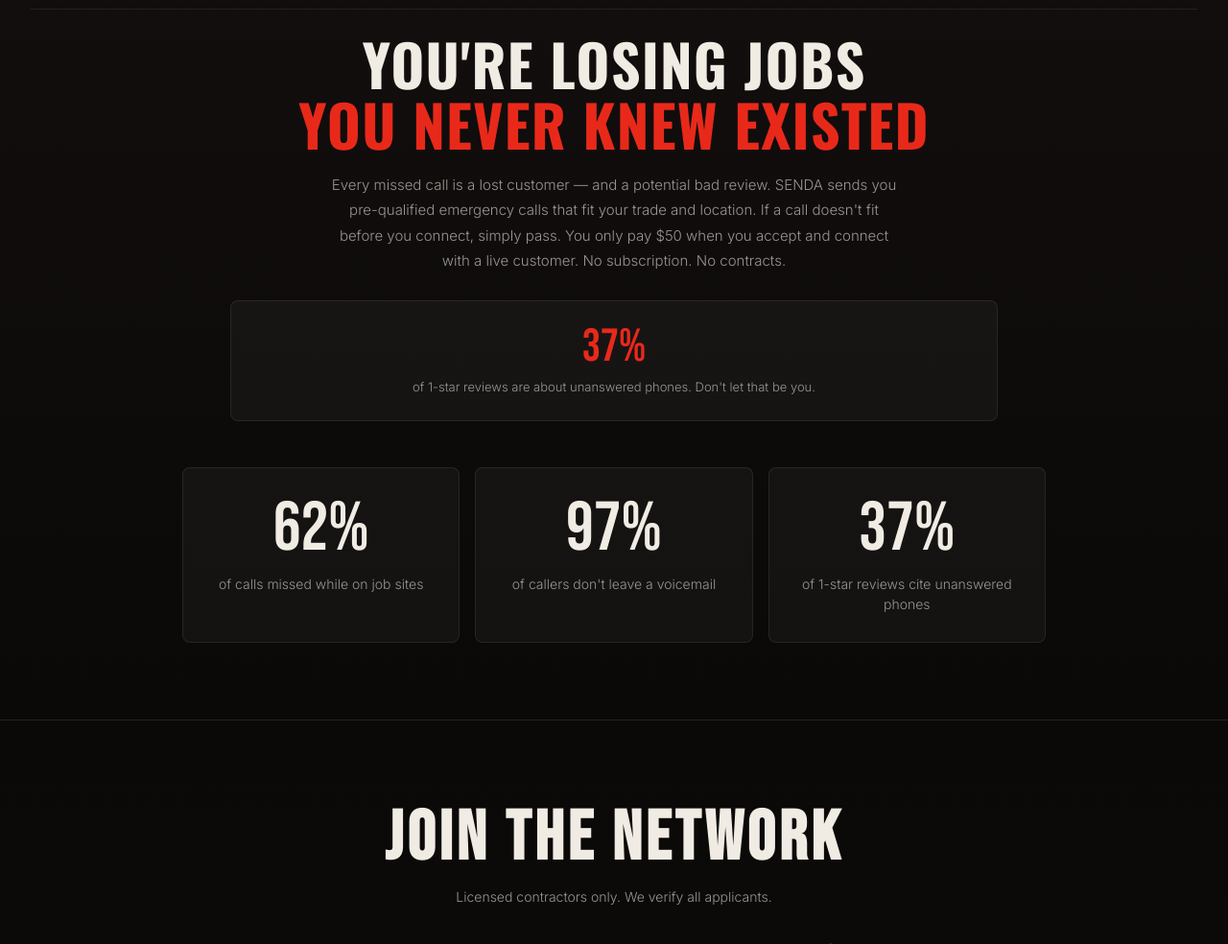
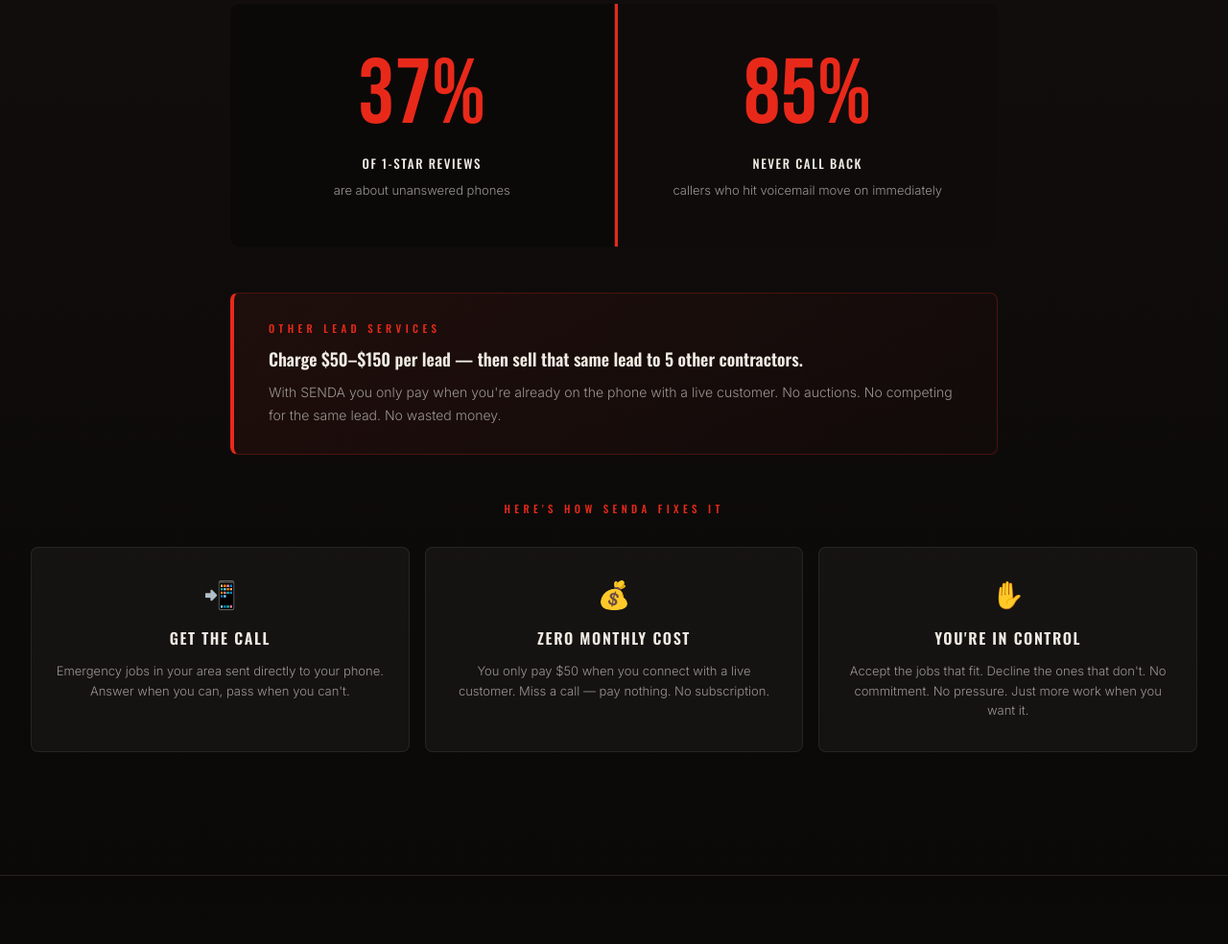
Before and after one commit to DaDaveWave/Senda, a plain HTML site: page index.html in a window 1280 px wide. Shown: the part 3600-4584 px from the top of the page at 96% size. Drawn offline with nearby package versions, Linux system fonts and the light colour scheme.

Commit message:
Add files via upload
4/28/2026 version

```diff
--- a/index.html
+++ b/index.html
@@ -778,8 +778,8 @@
       <div class="hw-stat-l">homeowners can't find help during emergencies</div>
     </div>
     <div class="hw-stat">
-      <div class="hw-stat-n">$0</div>
-      <div class="hw-stat-l">cost for homeowners</div>
+      <div class="hw-stat-n" style="color:var(--red-bright);">$0</div>
+      <div class="hw-stat-l" style="color:var(--white);font-size:14px;font-weight:500;">To use SENDA.<br><span style="color:var(--muted);font-weight:400;font-size:12px;">No fee to connect.</span></div>
     </div>
   </div>
 </section>
@@ -787,7 +787,7 @@
 <!-- HOW IT WORKS -->
 <section class="hiw-section">
   <h2 class="section-title">HOW IT WORKS</h2>
-  <div class="hiw-grid">
+  <div style="display:grid;grid-template-columns:repeat(3,1fr);gap:32px;">
     <div class="hiw-step reveal reveal-delay-1">
       <div class="hiw-num">01</div>
       <div class="hiw-icon">📞</div>
@@ -802,12 +802,6 @@
     </div>
     <div class="hiw-step reveal reveal-delay-3">
       <div class="hiw-num">03</div>
-      <div class="hiw-icon">🏆</div>
-      <div class="hiw-title">First to Answer Wins</div>
-      <div class="hiw-desc">The first available contractor accepts and gets connected to you live.</div>
-    </div>
-    <div class="hiw-step reveal reveal-delay-4">
-      <div class="hiw-num">04</div>
       <div class="hiw-icon">✅</div>
       <div class="hiw-title">You're Connected</div>
       <div class="hiw-desc">Help is on the way. Under 60 seconds, start to finish.</div>
@@ -820,41 +814,66 @@
   <div class="rb-item"><div class="rb-n">&lt;60S</div><div class="rb-l">Connect Time</div></div>
   <div class="rb-item"><div class="rb-n">3</div><div class="rb-l">Trades</div></div>
   <div class="rb-item"><div class="rb-n">24/7</div><div class="rb-l">Always On</div></div>
-  <div class="rb-item"><div class="rb-n">$0</div><div class="rb-l">To Homeowners</div></div>
+  <div class="rb-item"><div class="rb-n">$0</div><div class="rb-l">To Use</div></div>
 </div>
 
 <!-- CONTRACTOR -->
 <section class="cp-section" id="contractors">
-  <!-- FOR CONTRACTORS header -->
+
+  <!-- Header -->
   <div style="text-align:center;margin-bottom:24px;padding-bottom:24px;border-bottom:1px solid var(--border);">
     <p style="font-family:'Bebas Neue',sans-serif;font-size:clamp(28px,5vw,52px);letter-spacing:0.08em;color:var(--white);">For <span style="color:var(--red-bright);">Contractors</span></p>
   </div>
 
+  <!-- Headline -->
   <h2 class="cp-headline">
     <span class="white">YOU'RE LOSING JOBS</span><br>
     <span class="red">YOU NEVER KNEW EXISTED</span>
   </h2>
-  <p class="cp-desc">
-    Every missed call is a lost customer — and a potential bad review. SENDA sends you pre-qualified emergency calls that fit your trade and location. If a call doesn't fit before you connect, simply pass. You only pay $50 when you accept and connect with a live customer. No subscription. No contracts.
-  </p>
-  <div class="cp-callout">
-    <div class="cp-callout-num">37%</div>
-    <p class="cp-callout-text">of 1-star reviews are about unanswered phones. Don't let that be you.</p>
-  </div>
-  <div class="cp-stats">
-    <div class="cp-stat reveal reveal-delay-1">
-      <div class="cp-stat-n">62%</div>
-      <div class="cp-stat-l">of calls missed while on job sites</div>
+
+  <!-- Problem — two stat blocks side by side -->
+  <div style="display:grid;grid-template-columns:1fr 1fr;gap:1px;background:var(--border);max-width:800px;margin:40px auto 48px;border-radius:8px;overflow:hidden;">
+    <div style="background:#0a0908;padding:48px 40px;text-align:center;">
+      <div style="font-family:'Bebas Neue',sans-serif;font-size:96px;color:var(--red-bright);line-height:1;margin-bottom:12px;">37%</div>
+      <div style="font-family:'Oswald',sans-serif;font-size:13px;font-weight:500;letter-spacing:0.12em;text-transform:uppercase;color:var(--white);margin-bottom:8px;">Of 1-Star Reviews</div>
+      <div style="font-size:13px;color:var(--muted);line-height:1.6;">are about unanswered phones</div>
     </div>
-    <div class="cp-stat reveal reveal-delay-2">
-      <div class="cp-stat-n">97%</div>
-      <div class="cp-stat-l">of callers don't leave a voicemail</div>
-    </div>
-    <div class="cp-stat reveal reveal-delay-3">
-      <div class="cp-stat-n">37%</div>
-      <div class="cp-stat-l">of 1-star reviews cite unanswered phones</div>
+    <div style="background:#0f0b0a;padding:48px 40px;text-align:center;border-left:3px solid var(--red-bright);">
+      <div style="font-family:'Bebas Neue',sans-serif;font-size:96px;color:var(--red-bright);line-height:1;margin-bottom:12px;">85%</div>
+      <div style="font-family:'Oswald',sans-serif;font-size:13px;font-weight:500;letter-spacing:0.12em;text-transform:uppercase;color:var(--white);margin-bottom:8px;">Never Call Back</div>
+      <div style="font-size:13px;color:var(--muted);line-height:1.6;">callers who hit voicemail move on immediately</div>
     </div>
   </div>
+
+  <!-- Competitor callout bar -->
+  <div class="reveal" style="background:linear-gradient(135deg,rgba(232,41,26,0.08),rgba(232,41,26,0.02));border:1px solid rgba(232,41,26,0.25);border-left:4px solid var(--red-bright);border-radius:8px;padding:28px 36px;margin-bottom:48px;max-width:800px;margin-left:auto;margin-right:auto;">
+    <div style="font-family:'Oswald',sans-serif;font-size:11px;font-weight:500;letter-spacing:0.4em;text-transform:uppercase;color:var(--red-bright);margin-bottom:12px;">Other Lead Services</div>
+    <div style="font-family:'Oswald',sans-serif;font-size:18px;font-weight:600;color:var(--white);margin-bottom:10px;line-height:1.4;">Charge $50–$150 per lead — then sell that same lead to 5 other contractors.</div>
+    <div style="font-size:14px;color:var(--muted);line-height:1.7;">With SENDA you only pay when you're already on the phone with a live customer. No auctions. No competing for the same lead. No wasted money.</div>
+  </div>
+
+  <!-- Solution label -->
+  <p style="font-family:'Oswald',sans-serif;font-size:11px;font-weight:500;letter-spacing:0.4em;text-transform:uppercase;color:var(--red-bright);text-align:center;margin-bottom:32px;">Here's How SENDA Fixes It</p>
+
+  <!-- Solution cards -->
+  <div class="feature-cards">
+    <div class="feature-card reveal reveal-delay-1">
+      <span class="feature-icon">📲</span>
+      <div class="feature-title">Get The Call</div>
+      <div class="feature-desc">Emergency jobs in your area sent directly to your phone. Answer when you can, pass when you can't.</div>
+    </div>
+    <div class="feature-card reveal reveal-delay-2">
+      <span class="feature-icon">💰</span>
+      <div class="feature-title">Zero Monthly Cost</div>
+      <div class="feature-desc">You only pay $50 when you connect with a live customer. Miss a call — pay nothing. No subscription.</div>
+    </div>
+    <div class="feature-card reveal reveal-delay-3">
+      <span class="feature-icon">✋</span>
+      <div class="feature-title">You're In Control</div>
+      <div class="feature-desc">Accept the jobs that fit. Decline the ones that don't. No commitment. No pressure. Just more work when you want it.</div>
+    </div>
+  </div>
+
 </section>
 
 <!-- SIGNUP FORM -->
```
